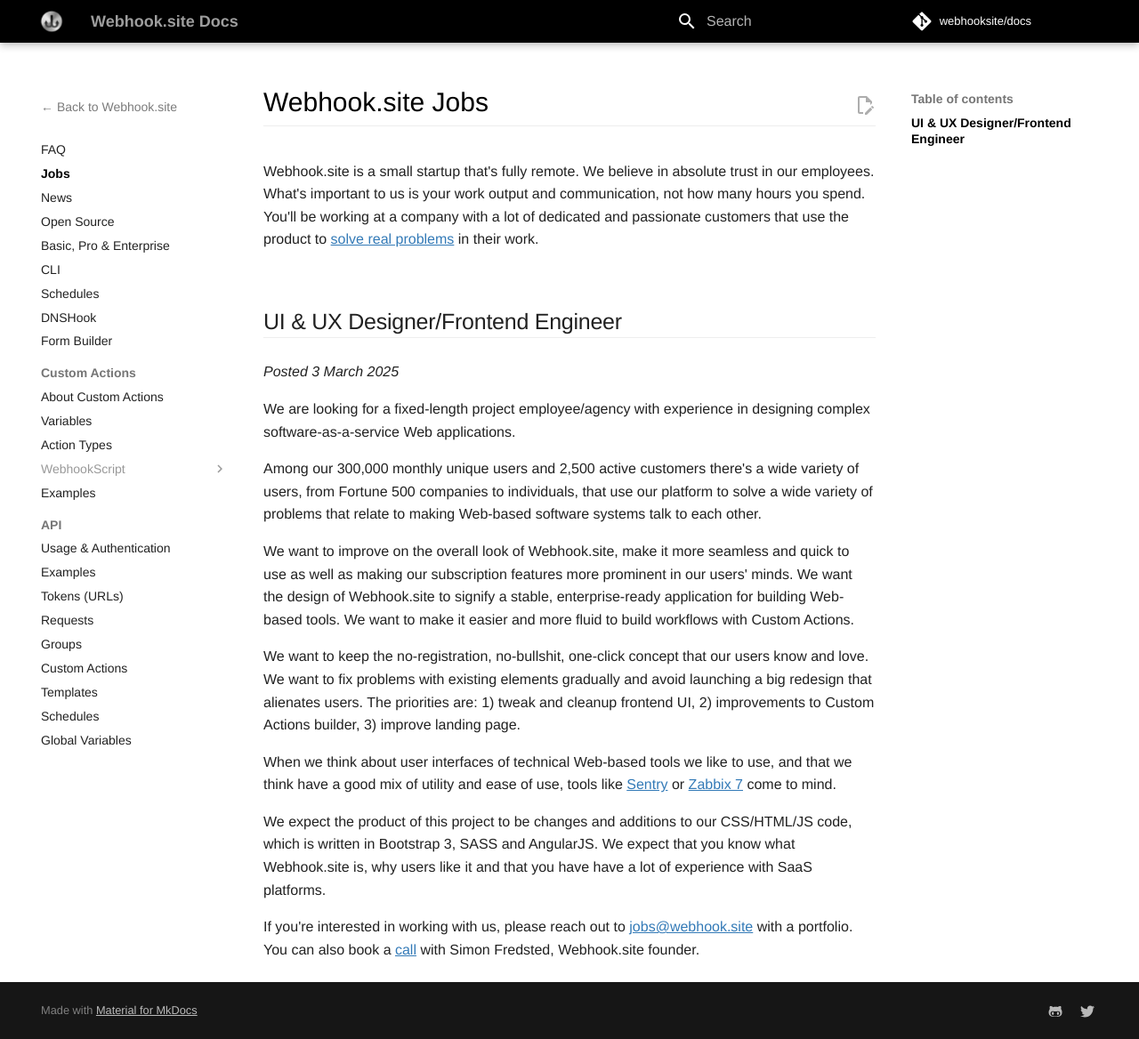
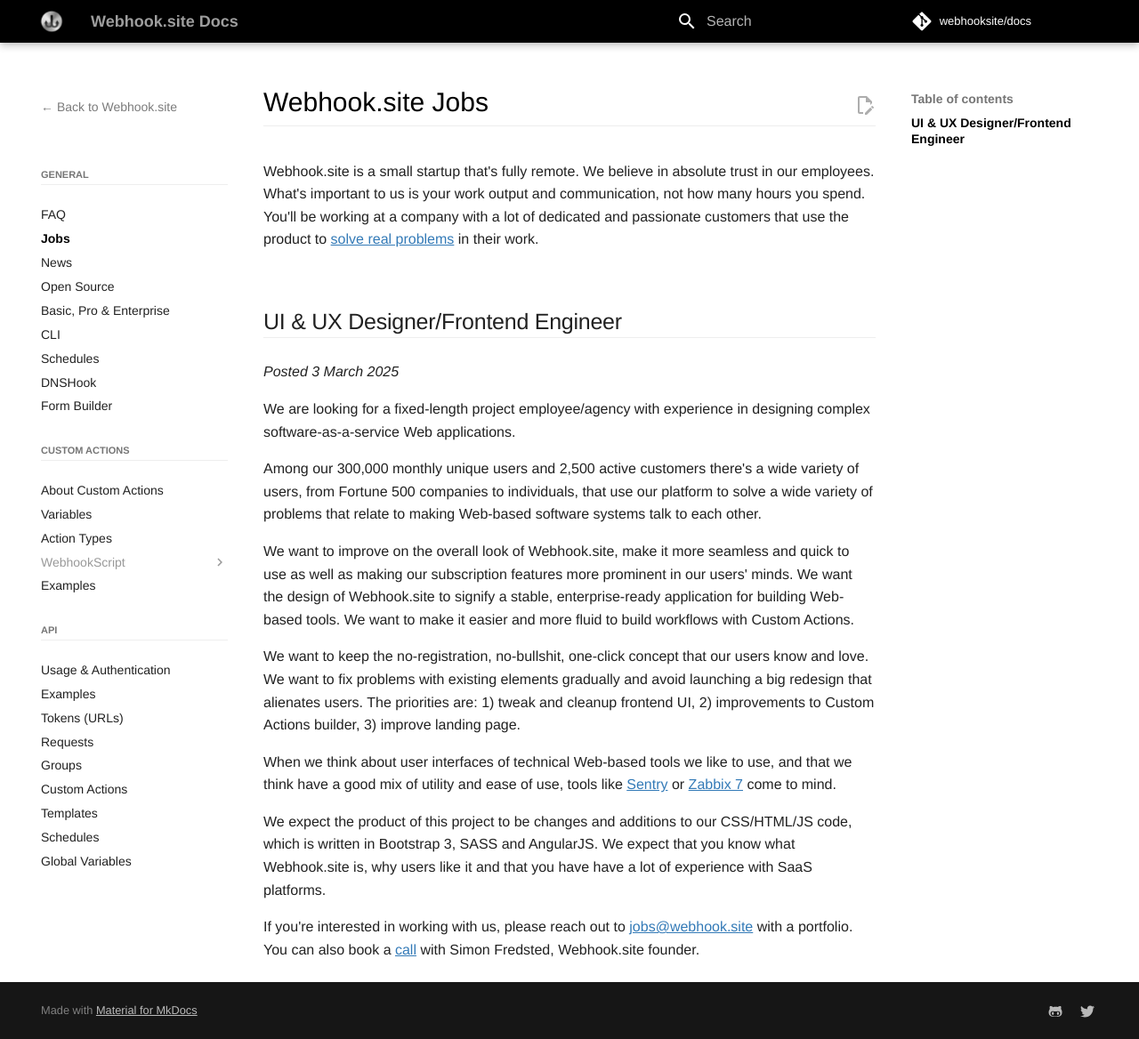
Before and after one commit to webhooksite/docs, an MkDocs documentation site: the page built from docs/jobs.md, in a window 1280 px wide and 1168 px high. Shown: the whole window at 89% size. Built offline with MkDocs 1.6.1 and Material for MkDocs 9.7.7, drawn with Linux system fonts in a browser that asks for light colours; comment, search, counter and statistics services are not loaded.

Commit message:
Update nav & styles

```diff
--- a/docs/stylesheets/extra.css
+++ b/docs/stylesheets/extra.css
@@ -82,8 +82,17 @@
   margin-top: 1.2rem;
 }
 
+.md-nav__item--section>.md-nav__link[for] {
+  text-transform: uppercase;
+  font-size: 0.55rem;
+  padding-bottom: 4px;
+  margin-bottom: 15px;
+  border-bottom: 1px solid #eee;
+  margin-top: 3em;
+}
+
 .md-nav--primary > .md-nav__list > .md-nav__item:first-of-type {
-  margin-bottom: 30px;
+  margin-bottom: 60px;
   opacity: .6;
 }
 
--- a/mkdocs.yml
+++ b/mkdocs.yml
@@ -56,15 +56,16 @@
 nav:
   - ← Back to Webhook.site: https://webhook.site
 
-  - FAQ: index.md
-  - Jobs: jobs.md
-  - News: news.markdown
-  - Open Source: open-source.markdown
-  - Basic, Pro & Enterprise: pro.markdown
-  - CLI: cli.md
-  - Schedules: schedules.md
-  - DNSHook: dnshook.md
-  - Form Builder: form-builder.md
+  - General:
+    - FAQ: index.md
+    - Jobs: jobs.md
+    - News: news.markdown
+    - Open Source: open-source.markdown
+    - Basic, Pro & Enterprise: pro.markdown
+    - CLI: cli.md
+    - Schedules: schedules.md
+    - DNSHook: dnshook.md
+    - Form Builder: form-builder.md
   - Custom Actions:
     - About Custom Actions: custom-actions.markdown
     - Variables: custom-actions/variables.md
```
